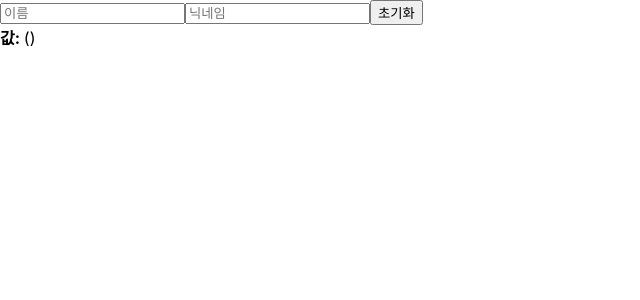
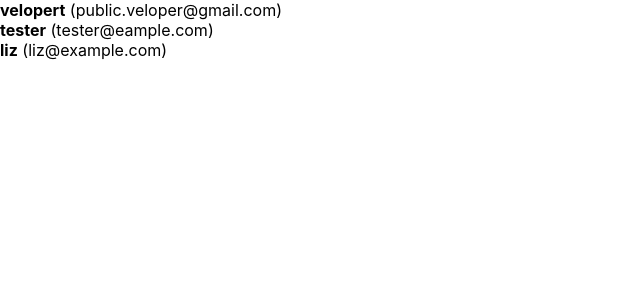
Before and after one commit to sueyon032/React-Study, a React (Create React App) app: page / in a window 1280 px wide. Shown: the top 300 px of the page, without its empty margins (0-640 px from the left). Built offline with nearby package versions, Linux system fonts and the light colour scheme.

Commit message:
(1.11) 배열 렌더링하기

```diff
--- a/src/App.js
+++ b/src/App.js
@@ -1,10 +1,10 @@
 import React from "react";
-import InputSample from "./InputSample";
+import UserList from "./UserList";
 
 
 function App() {
   return(
-    <InputSample />
+    <UserList />
   );
 }
 
--- /dev/null
+++ b/src/UserList.js
@@ -0,0 +1,40 @@
+import React from "react";
+
+function User({user}){
+    return(
+        <div>
+            <b>{user.username}</b> <span>({user.email})</span>
+        </div>
+    );
+}
+
+
+function UserList() {
+    const users = [
+        {
+            id: 1,
+            username: 'velopert',
+            email: 'public.veloper@gmail.com'
+        },
+        {
+            id: 2,
+            username: 'tester',
+            email: 'tester@eample.com'
+        },
+        {
+            id: 3,
+            username:'liz',
+            email: 'liz@example.com'
+        }
+    ];
+
+    return (
+        <div>
+            {users.map(user=>(
+                <User user={user} key={user.id}/>
+            ))}
+        </div>
+    );
+}
+
+export default UserList;
```
